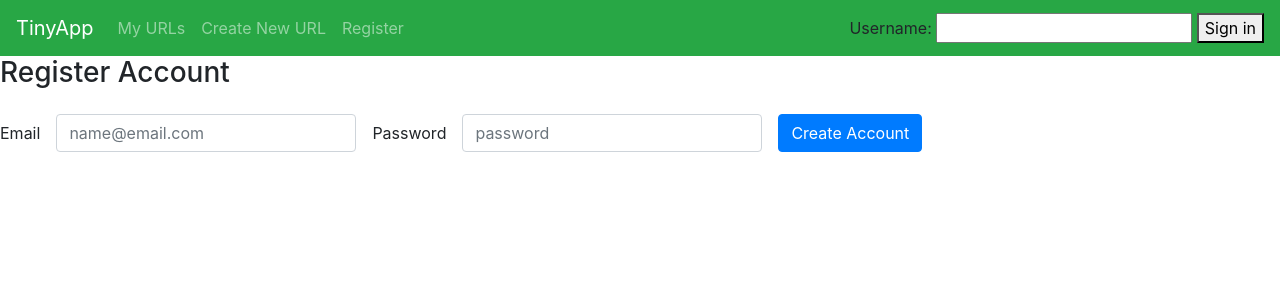
After one commit to nicohsfu/tinyapp, a Node server app: template views/login.ejs in a window 1280 px wide. The commit adds this page. Shown: the top 300 px of the page. Run offline with Node 20, Linux system fonts and the light colour scheme; the template is opened without the code that fills it, so the values that code supplies are empty; some libraries are stand-ins or nearby versions.

Commit message:
added login page - only a template for now

```diff
--- a/express_server.js
+++ b/express_server.js
@@ -4,7 +4,7 @@ const cookieParser = require("cookie-parser");
 const app = express();
 const PORT = 8080; // default port 8080
 
-function generateRandomString() {
+const generateRandomString = function() {
   let strOutput = "";
   let lettersAndNumArr = ['a', 'b', 'c', 'd', 'e', 'f', 'g', 'h', 'i', 'j', 'k', 'l', 'm', 'n', 'o', 'p', 'q', 'r', 's', 't', 'u', 'v', 'w', 'x', 'y', 'z', '0', '1', '2', '3', '4', '5', '6', '7', '8', '9', 'A', 'B', 'C', 'D', 'E', 'F', 'G', 'H', 'I', 'J', 'K', 'L', 'M', 'N', 'O', 'P', 'Q', 'R', 'S', 'T', 'U', 'V', 'W', 'X', 'Y', 'Z'];
 
@@ -14,14 +14,15 @@ function generateRandomString() {
   }
 
   return strOutput;
-}
+};
 
 app.set("view engine", "ejs");
 
+// these app.use lines are middlewares
 app.use(morgan('dev'));
-
 app.use(cookieParser());
 
+// body parser that's built-in to express
 app.use(express.urlencoded({ extended: true }));
 
 const urlDatabase = {
@@ -42,6 +43,19 @@ const users = {
   },
 };
 
+const findUserByEmail = (email) => {
+  for (const userId in users) {
+    const userFromDb = users[userId];
+
+    if (userFromDb.email === email) {
+      // we found our user
+      return userFromDb;
+    }
+  }
+
+  return null;
+};
+
 app.post("/login", (req, res) => {
   const username = req.body.username; // from the input form
   res.cookie("username", username);
@@ -49,7 +63,7 @@ app.post("/login", (req, res) => {
 });
 
 app.post("/logout", (req, res) => {
-  res.clearCookie("user_id");
+  res.clearCookie("user_id"); //clearCookie("") just takes in 1 argument, the key
   res.redirect("/urls/");
 });
 
@@ -62,6 +76,8 @@ app.get("/urls", (req, res) => {
     urls: urlDatabase,
     username: users[req.cookies["user_id"]]
   };
+
+  // structure is: res.render(ejsTemplateName, variablesInsideEjsTemplate)
   res.render("urls_index", templateVars);
 });
 
@@ -80,13 +96,26 @@ app.post("/register", (req, res) => {
   let userObj = {};
   let userID = generateRandomString();
 
+  if (req.body.email === "" || req.body.password === "") {
+    return res.status(400).send('cannot have an empty email or password');
+  }
+
+  const user = findUserByEmail(req.body.email);
+
+  //check if we found a user
+  if (user) {
+    return res.status(400).send('Email already in use');
+  }
+
   res.cookie("user_id", userID);
 
   userObj.id = userID;
   userObj.email = req.body.email;
   userObj.password = req.body.password;
   users[userID] = userObj;
-  console.log(users);
+
+  console.log("users object: ", users);
+
   res.redirect('/urls');
 });
 
@@ -94,7 +123,6 @@ app.get("/urls/new", (req, res) => {
   const templateVars = { username: users[req.cookies["user_id"]] };
   res.render("urls_new", templateVars);
 });
-
 
 app.get("/urls/:id", (req, res) => {
   const templateVars = { id: req.params.id, longURL: urlDatabase[req.params.id], username: users[req.cookies["user_id"]] };
@@ -130,15 +158,14 @@ app.post("/urls", (req, res) => {
 
   let shortURL = generateRandomString();
   // console.log("req.body.longURL: ", req.body.longURL); // test
-  urlDatabase[shortURL] = req.body.longURL; // assign user-inputted longURL to a generated shortURL
+
+  // assign user-inputted longURL to a generated shortURL
+  urlDatabase[shortURL] = req.body.longURL;
 
   // console.log("urlDatabase :", urlDatabase); // test
-  // res.send("Ok"); // Respond with 'Ok' (we will replace this)
 
   res.redirect(`/urls/${shortURL}`);
   // res.redirect(`/u/${shortURL}`);
-
-  // res.redirect(`/u/:id`); // wrong implementation as per mentor
 });
 
 app.listen(PORT, () => {
--- /dev/null
+++ b/views/login.ejs
@@ -0,0 +1,43 @@
+<!DOCTYPE html>
+<html lang="en">
+<head>
+  <meta charset="UTF-8">
+  <meta http-equiv="X-UA-Compatible" content="IE=edge">
+  <meta name="viewport" content="width=device-width, initial-scale=1.0">
+      <!-- Bootstrap CSS -->
+      <link
+      rel="stylesheet"
+      href="https://stackpath.bootstrapcdn.com/bootstrap/4.2.1/css/bootstrap.min.css"
+      integrity="sha384-GJzZqFGwb1QTTN6wy59ffF1BuGJpLSa9DkKMp0DgiMDm4iYMj70gZWKYbI706tWS"
+      crossorigin="anonymous"
+    />
+  <title>Login</title>
+</head>
+<body>
+  <%- include('partials/_header') %>
+  <h3>Register Account</h3>
+  <form class="form-inline" action="/login" method="POST">
+    <div class="form-group mb-2">
+      <label for="email">Email</label>
+      <input
+        class="form-control"
+        type="email"
+        name="email"
+        placeholder="name@email.com"
+        style="width: 300px; margin: 1em"
+      />
+    </div>
+    <div class="form-group mb-2">
+      <label for="password">Password</label>
+      <input
+        class="form-control"
+        type="password"
+        name="password"
+        placeholder="password"
+        style="width: 300px; margin: 1em"
+      />
+      <button type="submit" class="btn btn-primary">Create Account</button>
+    </div>
+  </form>
+</body>
+</html>
--- a/views/partials/_header.ejs
+++ b/views/partials/_header.ejs
@@ -16,6 +16,7 @@
       <div class="navbar-nav">
         <a class="nav-item nav-link" href="/urls">My URLs</a>
         <a class="nav-item nav-link" href="/urls/new">Create New URL</a>
+        <a class="nav-item nav-link" href="/register">Register</a>
       </div>
     </div>
     <% if(!username){ %>
```
